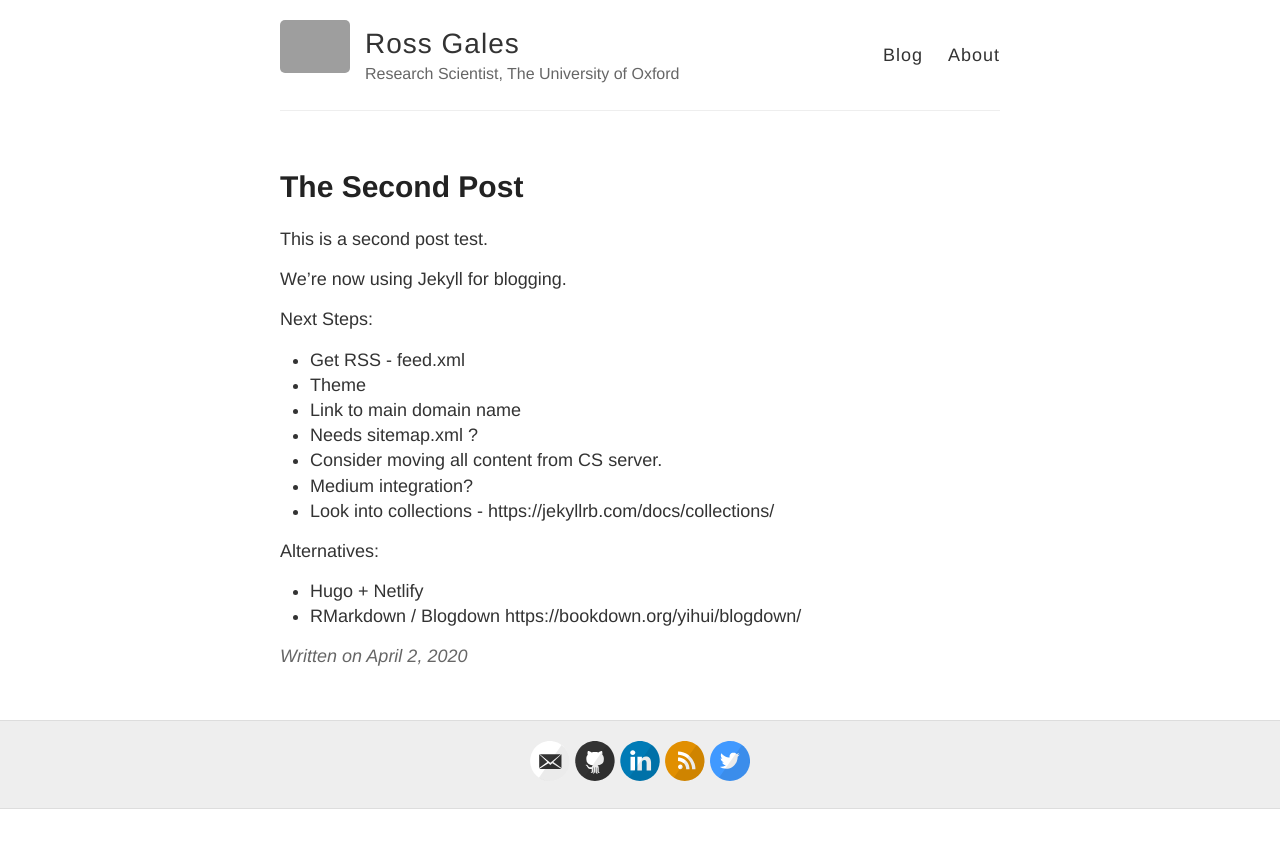
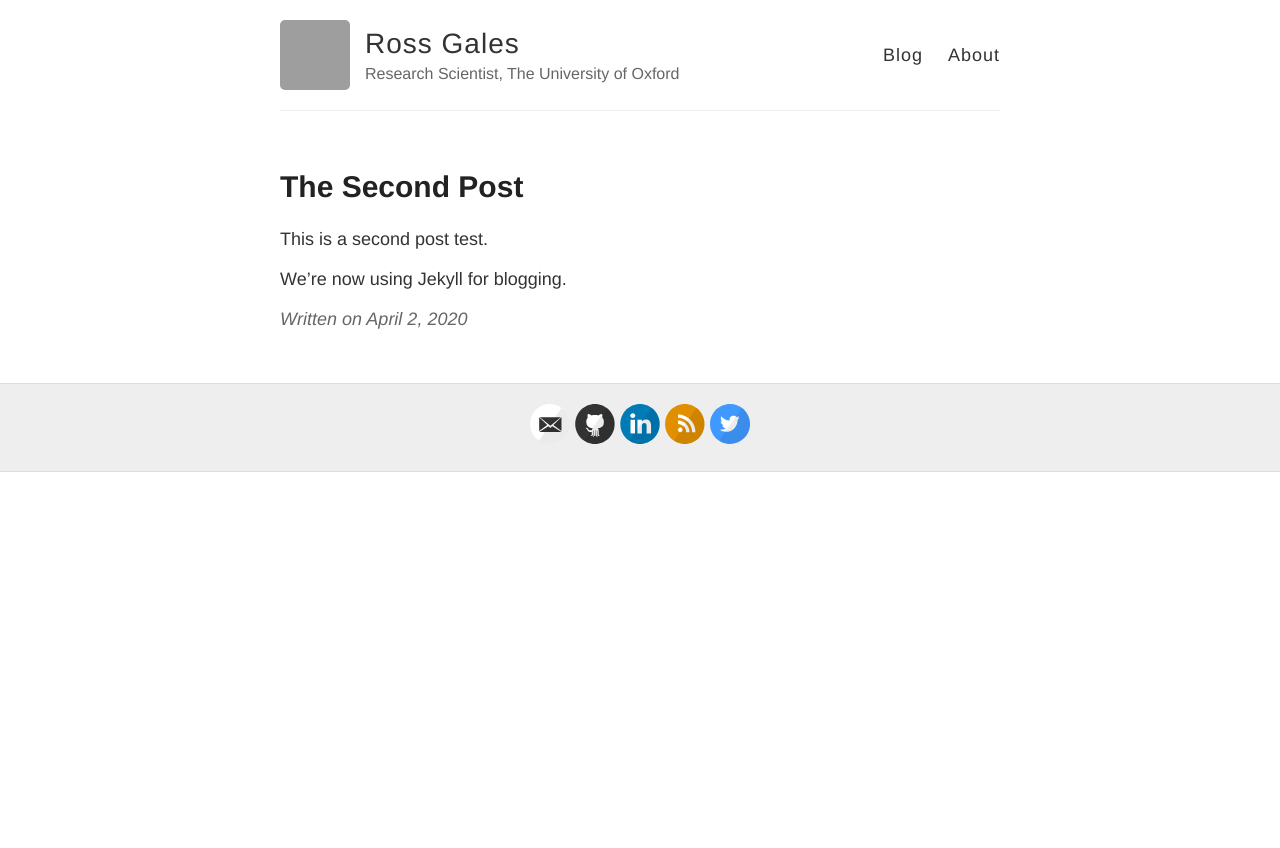
Before and after one commit to rosscg/rosscg.github.io, a Jekyll site: the page built from _posts/2020-4-2-Second-Post-Test.md, in a window 1280 px wide. Shown: the top 848 px of the page. Built offline with Jekyll 4.4.1, drawn with Linux system fonts in a browser that asks for light colours; comment, search, counter and statistics services are not loaded; grey boxes are pictures that could not be loaded.

Commit message:
edit post

```diff
--- a/_config.yml
+++ b/_config.yml
@@ -9,7 +9,7 @@ name: Ross Gales
 description: Research Scientist, The University of Oxford
 
 # URL of your avatar or profile pic (you could use your GitHub profile pic)
-avatar: https://media-exp1.licdn.com/dms/image/C4E03AQF91knhaLM9QQ/profile-displayphoto-shrink_200_200/0?e=1591228800&v=beta&t=FC8UgsGLf8Pt7ahAMxCdiJV4IhOEx8FPFThw_L0HPoA
+avatar: https://avatars3.githubusercontent.com/u/17883828?s=460
 
 #
 # Flags below are optional
--- a/_layouts/default.html
+++ b/_layouts/default.html
@@ -28,7 +28,7 @@
 
           <nav>
             <a href="{{ site.baseurl }}/">Blog</a>
-            <a href="{{ site.baseurl }}/about">About</a>
+            <a href="http://users.ox.ac.uk/~sann5290/">About</a>
           </nav>
         </header>
       </div>
--- a/_posts/2020-4-2-Second-Post-Test.md
+++ b/_posts/2020-4-2-Second-Post-Test.md
@@ -6,16 +6,3 @@ title: The Second Post
 This is a second post test.
 
 We're now using Jekyll for blogging.
-
-Next Steps:
- * Get RSS - feed.xml
- * Theme
- * Link to main domain name
- * Needs sitemap.xml ?
- * Consider moving all content from CS server.
- * Medium integration?
- * Look into collections - https://jekyllrb.com/docs/collections/
-
-Alternatives:
-  * Hugo + Netlify
-  * RMarkdown / Blogdown https://bookdown.org/yihui/blogdown/
```
Also changed, not shown: README.md (added).
